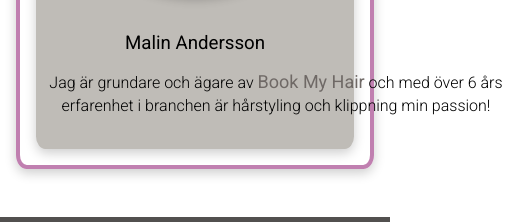
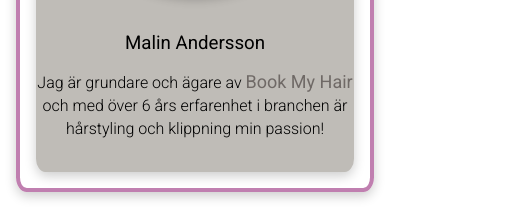
Before and after one commit to Ceeessan/BookMyHair, an Angular app: page / in a window 390 px wide. Shown: the part 2612-2834 px from the top of the page, 516 px wide, since content can reach past the window. Built offline with nearby package versions, Linux system fonts and the light colour scheme.

Commit message:
small fix in portrait text for mobile-view

```diff
--- a/src/app/components/staff/staff.component.scss
+++ b/src/app/components/staff/staff.component.scss
@@ -44,7 +44,7 @@ section {
             }
 
             #aboutMe{
-                width: 30rem;
+                max-width: 30rem;
                 line-height: 23px;
                 text-align:center;
                 margin:auto;
```
